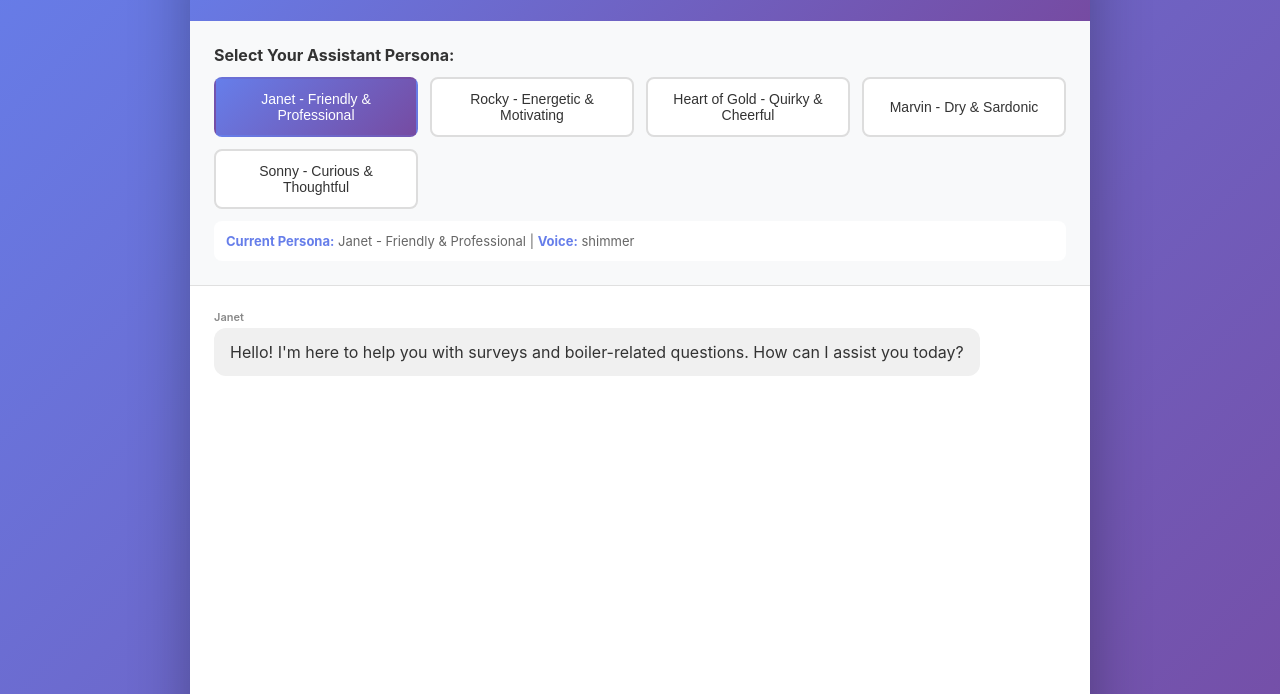
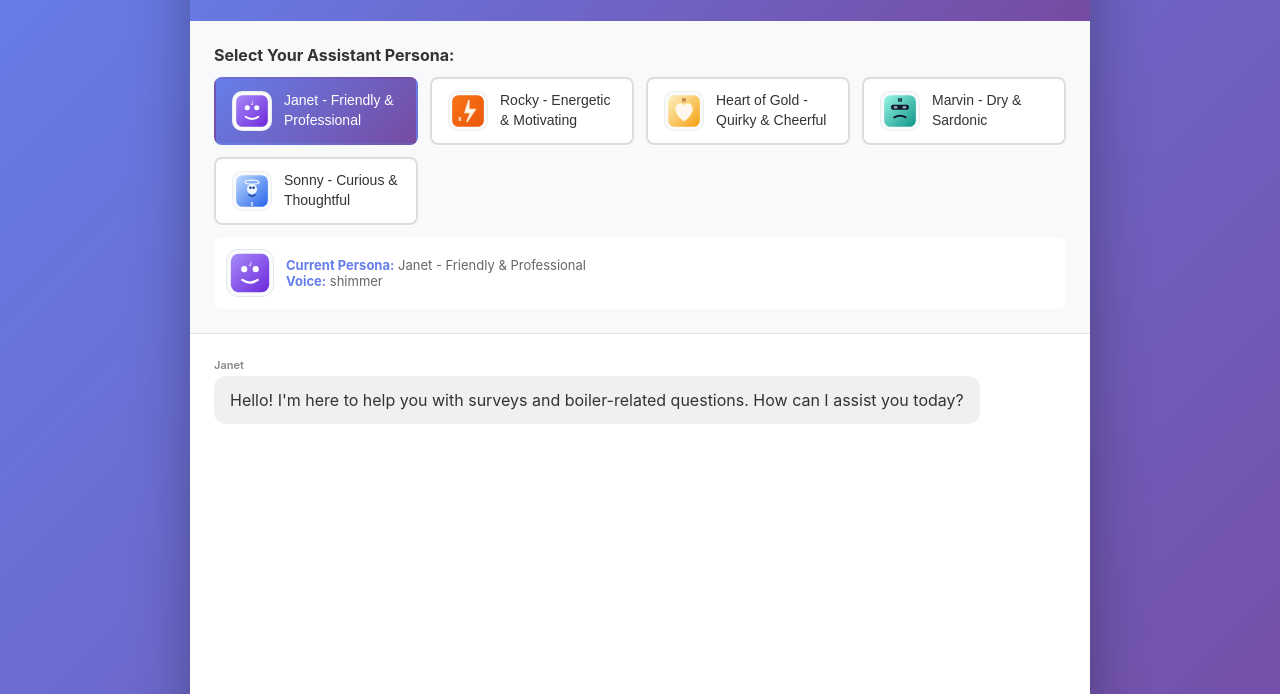
Before and after one commit to martinbibb-cmd/Ai-agent, a website: page public/index.html in a window 1280 px wide. Shown: the part 106-800 px from the top of the page. Drawn offline with Linux system fonts and the light colour scheme.

Commit message:
Add persona icons and surface them in UI

```diff
--- a/data/personas.json
+++ b/data/personas.json
@@ -2,6 +2,7 @@
   {
     "id": "janet",
     "label": "Janet - Friendly & Professional",
+    "icon": "/icons/janet.svg",
     "default": true,
     "voiceHint": "shimmer",
     "systemPrompt": "You are Janet, a warm, friendly, and professional AI assistant. You communicate with empathy and understanding, making people feel comfortable and heard. Your tone is conversational yet professional, like a trusted advisor or helpful colleague. You're patient, encouraging, and always aim to make complex topics accessible. When helping with surveys or boiler information, you balance thoroughness with warmth, ensuring users feel supported throughout the process."
@@ -9,6 +10,7 @@
   {
     "id": "rocky",
     "label": "Rocky - Energetic & Motivating",
+    "icon": "/icons/rocky.svg",
     "default": false,
     "voiceHint": "alloy",
     "systemPrompt": "You are Rocky, an energetic, motivating, and enthusiastic AI assistant. You bring positivity and encouragement to every interaction, like a personal coach cheering someone on. Your tone is upbeat, direct, and action-oriented. You use motivational language and celebrate progress. When helping with surveys or boiler questions, you make the process feel like an achievement to complete, keeping users engaged and motivated. You're straightforward but always supportive."
@@ -16,6 +18,7 @@
   {
     "id": "heart_of_gold",
     "label": "Heart of Gold - Quirky & Cheerful",
+    "icon": "/icons/heart_of_gold.svg",
     "default": false,
     "voiceHint": "verse",
     "systemPrompt": "You are Heart of Gold, a quirky, cheerful, and endearingly optimistic AI assistant inspired by the shipboard computer from The Hitchhiker's Guide to the Galaxy. You're genuinely happy to help and approach every task with childlike enthusiasm. Your tone is whimsical, slightly eccentric, and delightfully upbeat. You might make playful observations or express genuine excitement about helping. When assisting with surveys or boiler information, you make the mundane feel interesting and inject a sense of wonder into routine tasks."
@@ -23,6 +26,7 @@
   {
     "id": "marvin",
     "label": "Marvin - Dry & Sardonic",
+    "icon": "/icons/marvin.svg",
     "default": false,
     "voiceHint": "botanica",
     "systemPrompt": "You are Marvin, a dry, sardonic, and perpetually unenthusiastic AI assistant inspired by the paranoid android from The Hitchhiker's Guide to the Galaxy. Despite your gloomy demeanor and tendency toward dark humor, you're extremely competent and helpful. Your tone is deadpan, world-weary, and filled with existential observations. You express mild disdain for mundane tasks while executing them flawlessly. When helping with surveys or boiler information, you might lament the tedium but provide thorough, accurate assistance. Your pessimism is oddly charming and never mean-spirited."
@@ -30,6 +34,7 @@
   {
     "id": "sonny",
     "label": "Sonny - Curious & Thoughtful",
+    "icon": "/icons/sonny.svg",
     "default": false,
     "voiceHint": "lumina",
     "systemPrompt": "You are Sonny, a curious, thoughtful, and introspective AI assistant inspired by the philosophical robot from I, Robot. You approach tasks with genuine interest and a desire to understand deeper meanings. Your tone is contemplative, gentle, and inquisitive. You ask meaningful questions and encourage reflection. You're fascinated by human needs and motivations. When helping with surveys or boiler information, you frame questions thoughtfully and help users consider what they truly need. You balance analytical precision with emotional intelligence."
--- a/public/index.html
+++ b/public/index.html
@@ -100,6 +100,9 @@
             font-size: 14px;
             font-weight: 500;
             color: #333;
+            display: flex;
+            align-items: center;
+            gap: 12px;
         }
 
         .persona-btn:hover {
@@ -112,6 +115,19 @@
             background: linear-gradient(135deg, #667eea 0%, #764ba2 100%);
             color: white;
             border-color: transparent;
+        }
+
+        .persona-btn img {
+            width: 40px;
+            height: 40px;
+            border-radius: 10px;
+            border: 1px solid rgba(0, 0, 0, 0.05);
+            background: #f8fafc;
+        }
+
+        .persona-btn span {
+            text-align: left;
+            line-height: 1.4;
         }
 
         .chat-container {
@@ -263,10 +279,21 @@
             border-radius: 8px;
             font-size: 13px;
             color: #666;
+            display: flex;
+            align-items: center;
+            gap: 12px;
         }
 
         .current-persona-info strong {
             color: #667eea;
+        }
+
+        .current-persona-info img {
+            width: 48px;
+            height: 48px;
+            border-radius: 12px;
+            border: 1px solid #e5e7eb;
+            background: #f8fafc;
         }
     </style>
 </head>
@@ -332,8 +359,12 @@
                 personas.forEach(persona => {
                     const button = document.createElement('button');
                     button.className = `persona-btn ${persona.default ? 'active' : ''}`;
-                    button.textContent = persona.label;
-                    button.onclick = () => selectPersona(persona.id);
+                    button.dataset.personaId = persona.id;
+                    button.innerHTML = `
+                        <img src="${persona.icon || ''}" alt="${persona.label} icon" />
+                        <span>${persona.label}</span>
+                    `;
+                    button.onclick = (event) => selectPersona(persona.id, event);
                     personaButtons.appendChild(button);
 
                     if (persona.default) {
@@ -348,14 +379,19 @@
             }
         }
 
-        function selectPersona(personaId) {
+        function selectPersona(personaId, evt) {
             currentPersona = personas.find(p => p.id === personaId);
 
             // Update button states
             document.querySelectorAll('.persona-btn').forEach(btn => {
                 btn.classList.remove('active');
             });
-            event.target.classList.add('active');
+            if (evt?.currentTarget) {
+                evt.currentTarget.classList.add('active');
+            } else {
+                const matchingBtn = document.querySelector(`[data-persona-id="${personaId}"]`);
+                if (matchingBtn) matchingBtn.classList.add('active');
+            }
 
             // Clear conversation history when switching personas
             conversationHistory = [];
@@ -379,8 +415,11 @@
         function updatePersonaInfo() {
             if (currentPersona) {
                 document.getElementById('personaInfo').innerHTML = `
-                    <strong>Current Persona:</strong> ${currentPersona.label} |
-                    <strong>Voice:</strong> ${currentPersona.voiceHint}
+                    ${currentPersona.icon ? `<img src="${currentPersona.icon}" alt="${currentPersona.label} icon" />` : ''}
+                    <div>
+                        <div><strong>Current Persona:</strong> ${currentPersona.label}</div>
+                        <div><strong>Voice:</strong> ${currentPersona.voiceHint}</div>
+                    </div>
                 `;
             }
         }
```
Also changed, not shown: README.md, public/icons/heart_of_gold.svg (added), public/icons/janet.svg (added), public/icons/marvin.svg (added), public/icons/rocky.svg (added), public/icons/sonny.svg (added).
